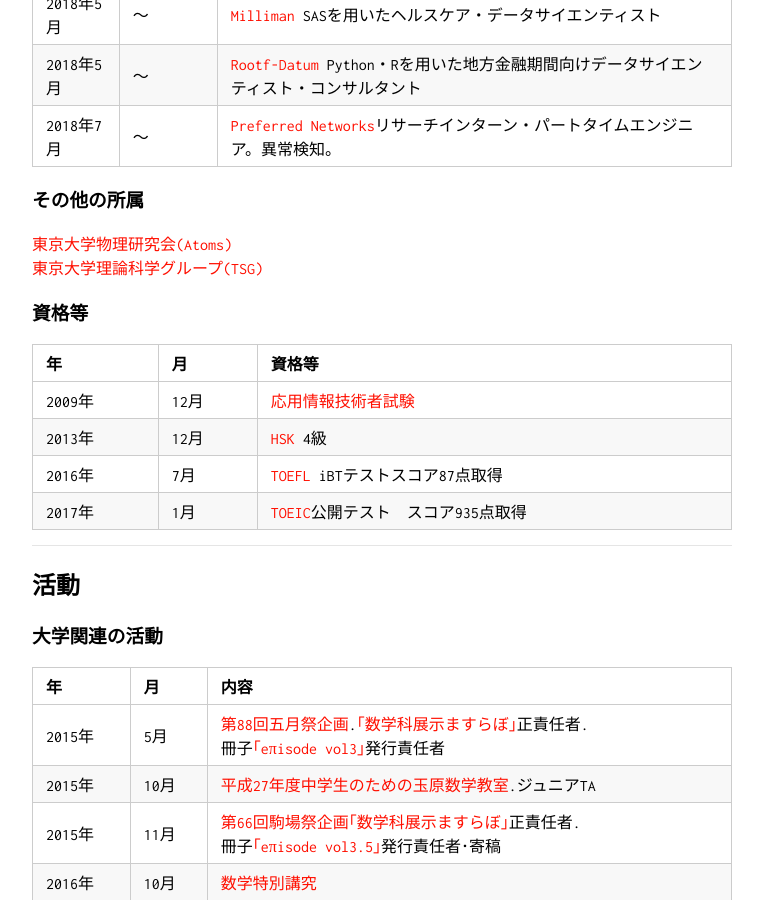
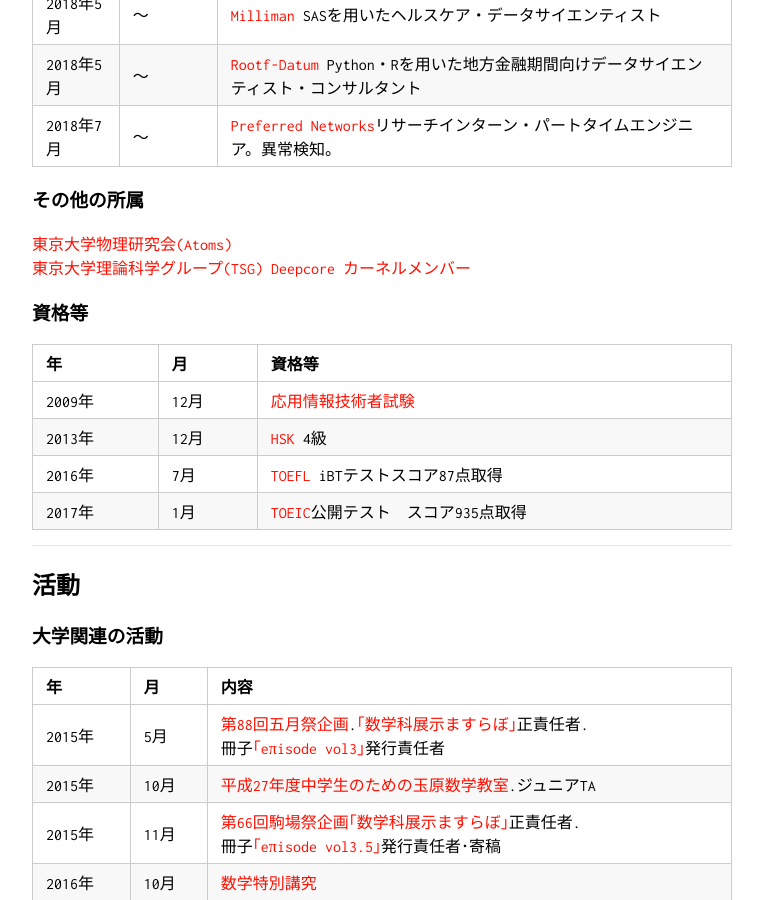
Before and after one commit to KatsuyaITO/KatsuyaITO.github.io, a Jekyll site: the page built from index.md, in a window 1280 px wide and 900 px high, scrolled down 1231 px. Shown: the whole window, without its empty margins (258-1021 px from the left). Built offline with Jekyll 4.4.1, drawn with Linux system fonts in a browser that asks for light colours; our own code applies the rules of GitHub Pages for plain Markdown files.

Commit message:
Update index.md

```diff
--- a/index.md
+++ b/index.md
@@ -57,6 +57,7 @@ layout: top
 ### その他の所属
 [東京大学物理研究会(Atoms)](http://ut-atoms.sakura.ne.jp/)
 [東京大学理論科学グループ(TSG)](http://www.tsg.ne.jp)
+[Deepcore カーネルメンバー](http://deepcore.jp/)
 
 
 ### 資格等
```
